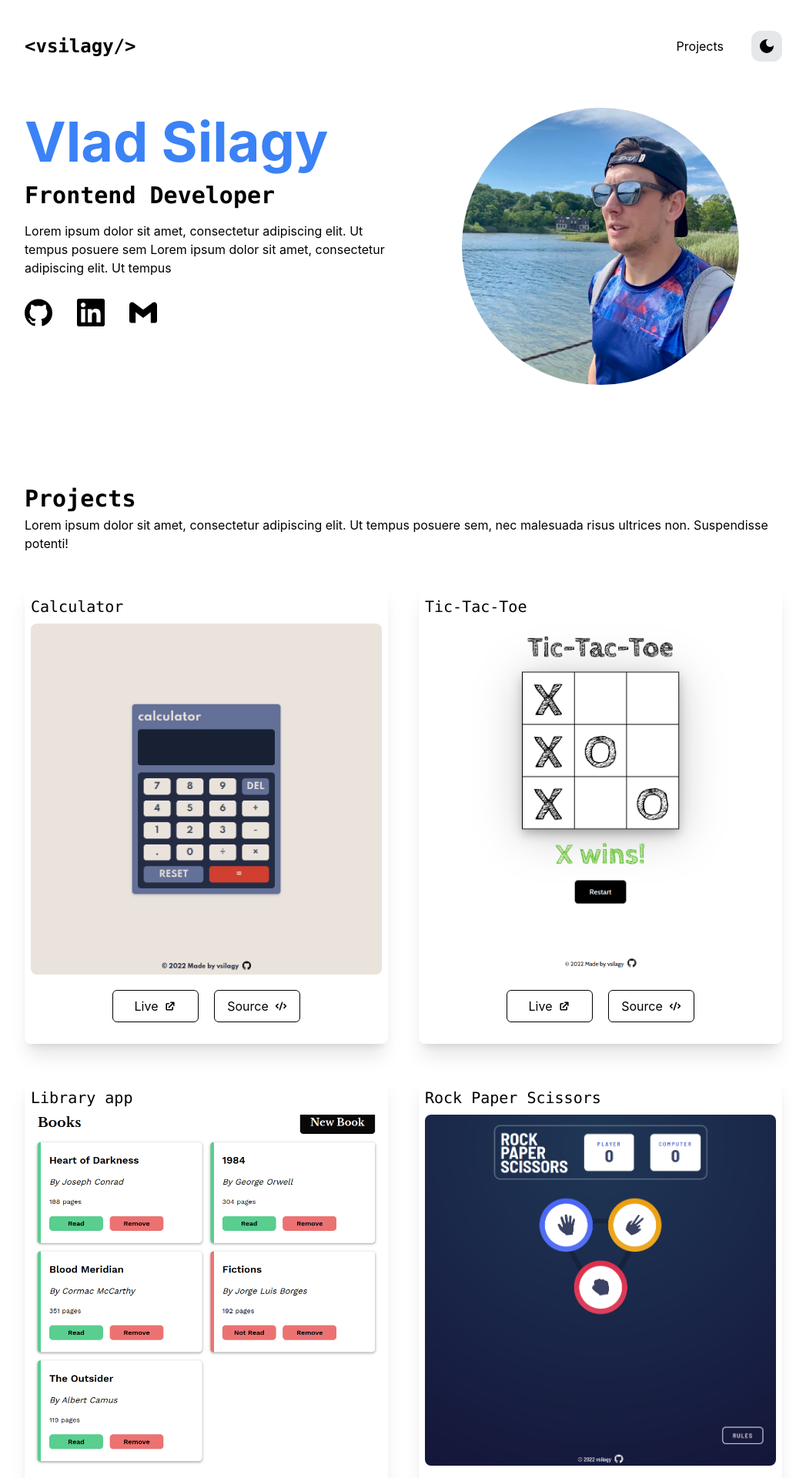
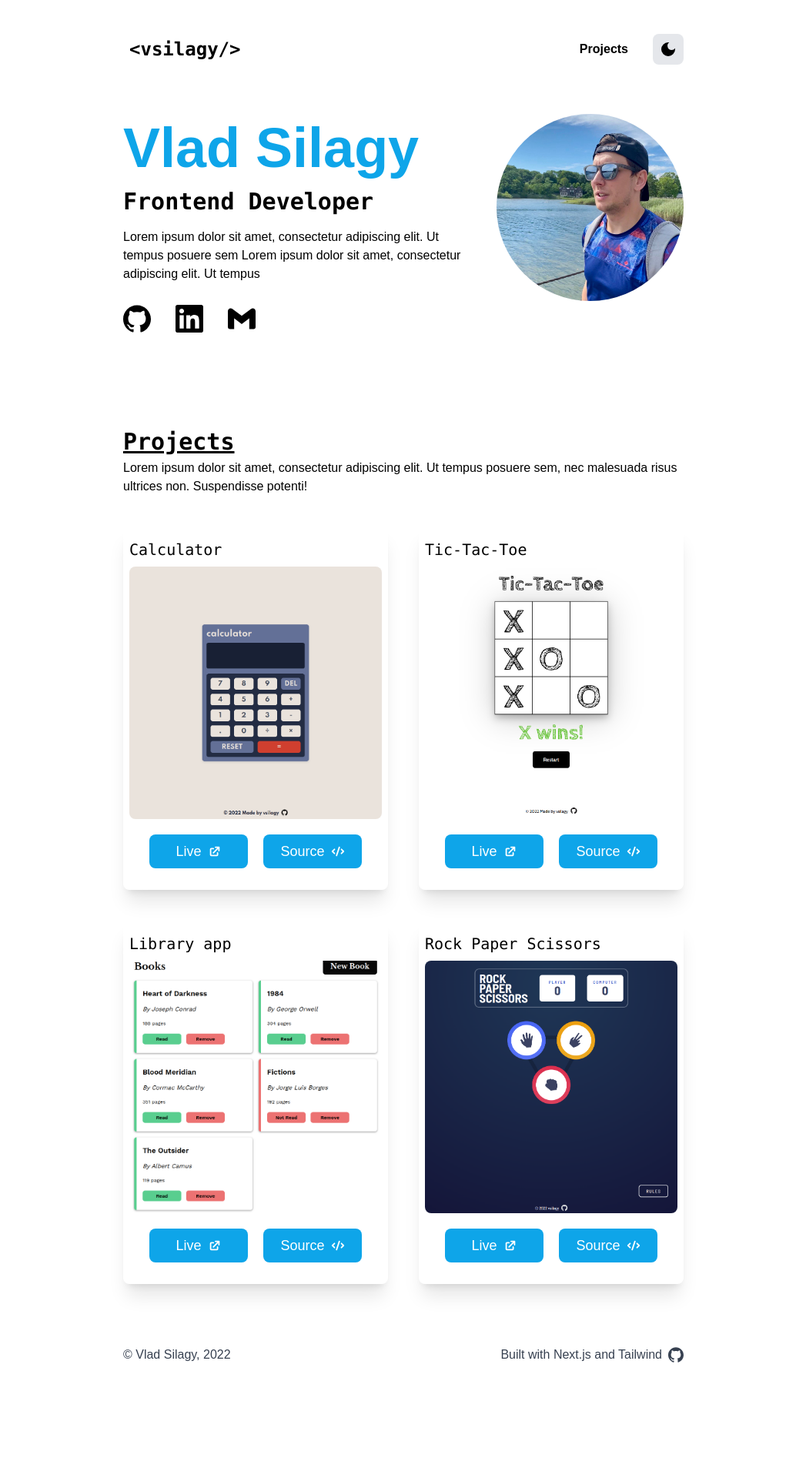
Before and after one commit to vsilagy/portfolio, a Next.js app: page / in a window 1280 px wide. Shown: the top 1920 px of the page at 77% size, without its empty margins (116-1163 px from the left). After the commit the page ends 1792 px from the top, so only its background shows below. Built offline with nearby package versions, Linux system fonts and the light colour scheme.

Commit message:
update layout color and sizes

```diff
--- a/components/Card.js
+++ b/components/Card.js
@@ -10,7 +10,7 @@ export default function Card({
   sourceLink,
 }) {
   return (
-    <div className="flex-1 w-[20rem] p-2 rounded-lg shadow-xl md:w-[25rem] md:basis-1/3  dark:bg-slate-800">
+    <div className="flex-1 w-[20rem] p-2 rounded-lg shadow-xl md:w-[25rem] md:basis-1/3  dark:bg-gray-700">
       <h4 className="text-xl font-mono py-2">{title}</h4>
       <Image
         src={image}
--- a/components/CardButton.js
+++ b/components/CardButton.js
@@ -6,7 +6,7 @@ export default function CardButton({ href, name }) {
       href={href}
       target="_blank"
       rel="noopener noreferrer"
-      className="w-28 flex justify-center gap-2 items-center bg-transparent hover:bg-blue-500  hover:text-white py-2 px-4 border border-black dark:border-white hover:border-transparent dark:hover:border-transparent dark:hover:bg-orange-500 rounded-md "
+      className="w-28 flex justify-center gap-2 items-center bg-sky-500 hover:bg-sky-600 text-white  py-2 px-4 rounded-lg md:text-lg md:w-32 hover:scale-105 ease-in duration-200"
     >
       {name}
       {name === "Live" ? <HiExternalLink /> : <HiCode />}
--- a/components/DarkModeToggle.js
+++ b/components/DarkModeToggle.js
@@ -17,19 +17,19 @@ export default function DarkModeToggle() {
 
     if (currentTheme === "dark") {
       return (
-        <button className="text-xl p-1 md:text-2xl md:ml-2 bg-gray-700 focus:outline-none rounded-lg hover:text-amber-500 md:p-2"
+        <button className="text-xl p-2 md:text-2xl md:ml-2 bg-gray-700 focus:outline-none hover:ring-2 hover:ring-gray-500 rounded-lg hover:text-amber-500"
           onClick={() => setTheme("light")}>
           <MdLightMode/>
         </button>
       );
     } else {
       return (
-        <button className="text-xl p-1 md:text-2xl md:ml-2 bg-gray-200 focus:outline-none  rounded-xl hover:text-amber-500 md:p-2"
+        <button className="text-xl p-2 md:text-2xl md:ml-2 bg-gray-200 focus:outline-none hover:ring-2 hover:ring-gray-400  rounded-lg hover:text-amber-500"
           onClick={() => setTheme("dark")}>
           <MdDarkMode/>
         </button>
       );
     }
   };
-  return <li>{renderThemeChanger()}</li>;
+  return <>{renderThemeChanger()}</>;
 }
--- a/components/Footer.js
+++ b/components/Footer.js
@@ -5,10 +5,10 @@ import { SiGithub } from "react-icons/si";
 export default function Footer() {
   return (
     <footer>
-      <div className="flex flex-col gap-2 justify-between items-center py-5 md:flex-row text-slate-700 dark:text-slate-300">
+      <div className="flex flex-col gap-1 justify-between items-center py-5 md:flex-row text-gray-700 dark:text-slate-300">
         <p >© Vlad Silagy, 2022</p>
-        <div className="flex gap-2 items-center">
-          <p className="text-bases">Built with Next.js and Tailwind</p>
+        <div className="flex text-xl gap-2 justify-center items-center">
+          <p className="text-base">Built with Next.js and Tailwind</p>
           <SocialLink
           href={"https://github.com/vsilagy/portfolio-nextjs"}
           label={"Github"}
--- a/components/NavBar.js
+++ b/components/NavBar.js
@@ -3,28 +3,28 @@ import Link from "next/link";
 import DarkModeToggle from "./DarkModeToggle";
 
 const NavLink = ({ href, children }) => (
-  <li>
+  <>
     <Link href={href}>
-      <a className=" hover:ring-2 hover:ring-blue-500 dark:hover:ring-orange-500 py-1 px-2 md:py-3 md:px-4 rounded-md">
+      <a className="font-semibold hover:bg-gray-200 rounded-lg dark:hover:bg-gray-700 py-2 px-3">
         {children}
       </a>
     </Link>
-  </li>
+  </>
 );
 
 export default function NavBar() {
   return (
     <nav className="flex justify-between items-center py-10">
       <Link href="/">
-        <a className="text-sm font-mono font-bold md:text-2xl">
+        <a className="text-base font-mono font-bold hover:bg-gray-200 dark:hover:bg-gray-700 rounded-lg p-2 md:text-2xl">
           &lt;vsilagy/&gt;
         </a>
       </Link>
-      <ul className="flex items-center text-sm gap-1 md:text-base md:gap-3">
+      <div className="flex items-center text-base gap-1 md:gap-3">
         <NavLink href="/">Projects</NavLink>
         {/* <NavLink href="/">Resume</NavLink> */}
         <DarkModeToggle />
-      </ul>
+      </div>
     </nav>
   );
 }
--- a/components/SocialLink.js
+++ b/components/SocialLink.js
@@ -5,7 +5,7 @@ export default function SocialLink({ href, label, icon }) {
       aria-label={label}
       target="_blank"
       rel="noopener noreferrer"
-      className=" hover:text-blue-500 dark:hover:text-orange-500"
+      className=" hover:text-sky-500 hover:scale-110 ease-in duration-200"
     >
       {icon}
     </a>
--- a/pages/index.js
+++ b/pages/index.js
@@ -20,11 +20,11 @@ export default function Home() {
         <link rel="icon" href="/favicon.ico" />
         <title>Vlad Silagy - Frontend Developer</title>
       </Head>
-      <main className="max-w-screen-lg mx-auto px-3 md:px-5">
+      <main className="max-w-screen-md mx-auto px-3 md:px-5">
         <NavBar />
         <section className="min-w-full mb-20">
           <div className="text-center py-5 mb-5 md:flex">
-            <div className="mx-auto mb-5 rounded-full md:basis-1/2 md:order-2">
+            <div className="mx-auto mb-5 rounded-full md:basis-1/3 md:order-2">
               <Image
                 src={profile}
                 alt="Vlad V Silagy"
@@ -35,7 +35,7 @@ export default function Home() {
               />
             </div>
             <div className=" flex-1 md:text-start md:basis-1/2 md:mr-10">
-              <h1 className="text-6xl py-2 text-blue-500  dark:text-orange-400 font-bold lg:text-7xl">
+              <h1 className="text-6xl py-2 font-bold text-sky-500 lg:text-7xl">
                 Vlad Silagy
               </h1>
               <h2 className="text-2xl py-2 font-mono font-bold md:text-3xl">
@@ -67,7 +67,7 @@ export default function Home() {
           </div>
         </section>
         <section className="min-w-full mb-5">
-          <h3 className="text-3xl text-center py-1 font-bold font-mono md:text-start">
+          <h3 className="text-3xl text-center underline py-1 font-bold font-mono md:text-start">
             Projects
           </h3>
           <p className="text-center md:text-start">
--- a/styles/globals.css
+++ b/styles/globals.css
@@ -2,19 +2,14 @@
 @tailwind components;
 @tailwind utilities;
 
-html,
-body {
+@import url('https://fonts.googleapis.com/css2?family=Poppins:wght@400;500;600;700&display=swap');
+
+* {
+  box-sizing: border-box;
   padding: 0;
   margin: 0;
-  font-family: -apple-system, BlinkMacSystemFont, Segoe UI, Roboto, Oxygen,
-    Ubuntu, Cantarell, Fira Sans, Droid Sans, Helvetica Neue, sans-serif;
 }
-
 a {
   color: inherit;
   text-decoration: none;
 }
-
-* {
-  box-sizing: border-box;
-}
--- a/tailwind.config.js
+++ b/tailwind.config.js
@@ -6,7 +6,11 @@ module.exports = {
     "./components/**/*.{js,ts,jsx,tsx}",
   ],
   theme: {
-    extend: {},
+    extend: {
+      fontFamily: {
+        sans: ["Poppins",'ui-sans-serif', "sans-serif"],
+      }
+    },
   },
   plugins: [],
 };
```
Also changed, not shown: styles/Home.module.css (deleted, +0 -129 lines).
